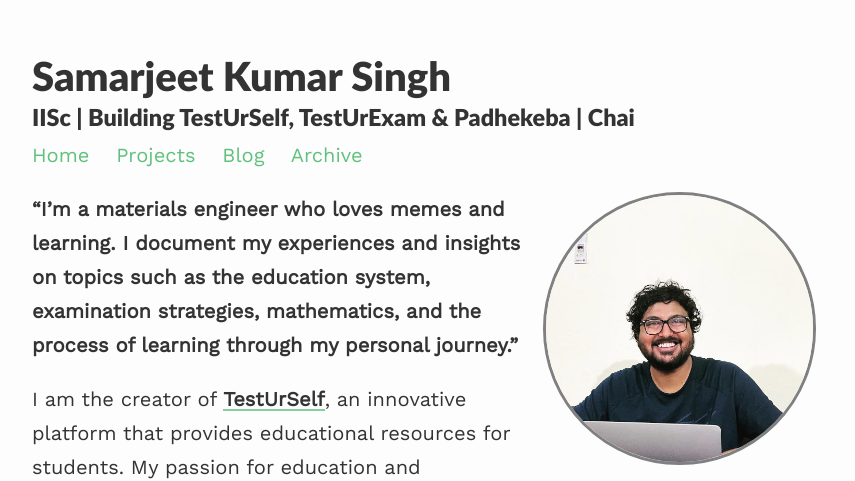
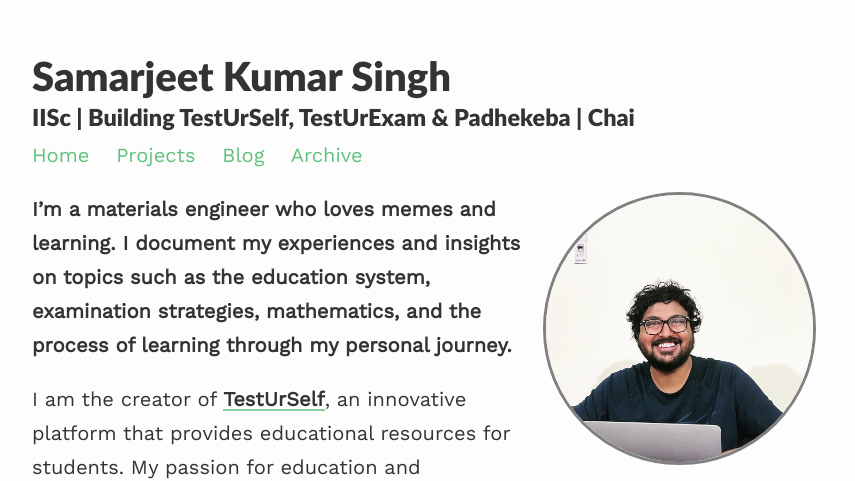
Before and after one commit to Samarjeetkumarsingh/website, a Jekyll site: the page built from index.md, in a window 1280 px wide. Shown: the top 481 px of the page, without its empty margins (208-1063 px from the left). Built offline with Jekyll 4.4.1, drawn with Linux system fonts in a browser that asks for light colours; nearby versions of some CDN libraries.

```diff
--- a/index.md
+++ b/index.md
@@ -7,7 +7,7 @@ profile:
 published: true
 ---
 
-**"I'm a materials engineer who loves memes and learning. I document my experiences and insights on topics such as the education system, examination strategies, mathematics, and the process of learning through my personal journey."**
+**I'm a materials engineer who loves memes and learning. I document my experiences and insights on topics such as the education system, examination strategies, mathematics, and the process of learning through my personal journey.**
 
 I am the creator of [**TestUrSelf**](https://www.testurself.in){:target="_blank"}, an innovative platform that provides educational resources for students. My passion for education and commitment to helping others led me to develop this platform. I have a strong background in education, having achieved the top rank of **AIR-7** in Metallurgical Engineering in **GATE 2016** in my first attempt. Although I came from humble beginnings and had limited resources, I managed to excel in the IIT-JEE (Advanced) and AIEEE (IIT-Mains) exams and was able to enroll in **IIIT-Allahabad** because I did not secure a desirable branch at an **IIT**, where I further honed my skills and knowledge. Driven by my personal experiences and a desire to help others, I created [**TestUrSelf**](https://www.testurself.in){:target="_blank"} to provide students with the tools and resources they need to succeed in their education.
 
```
